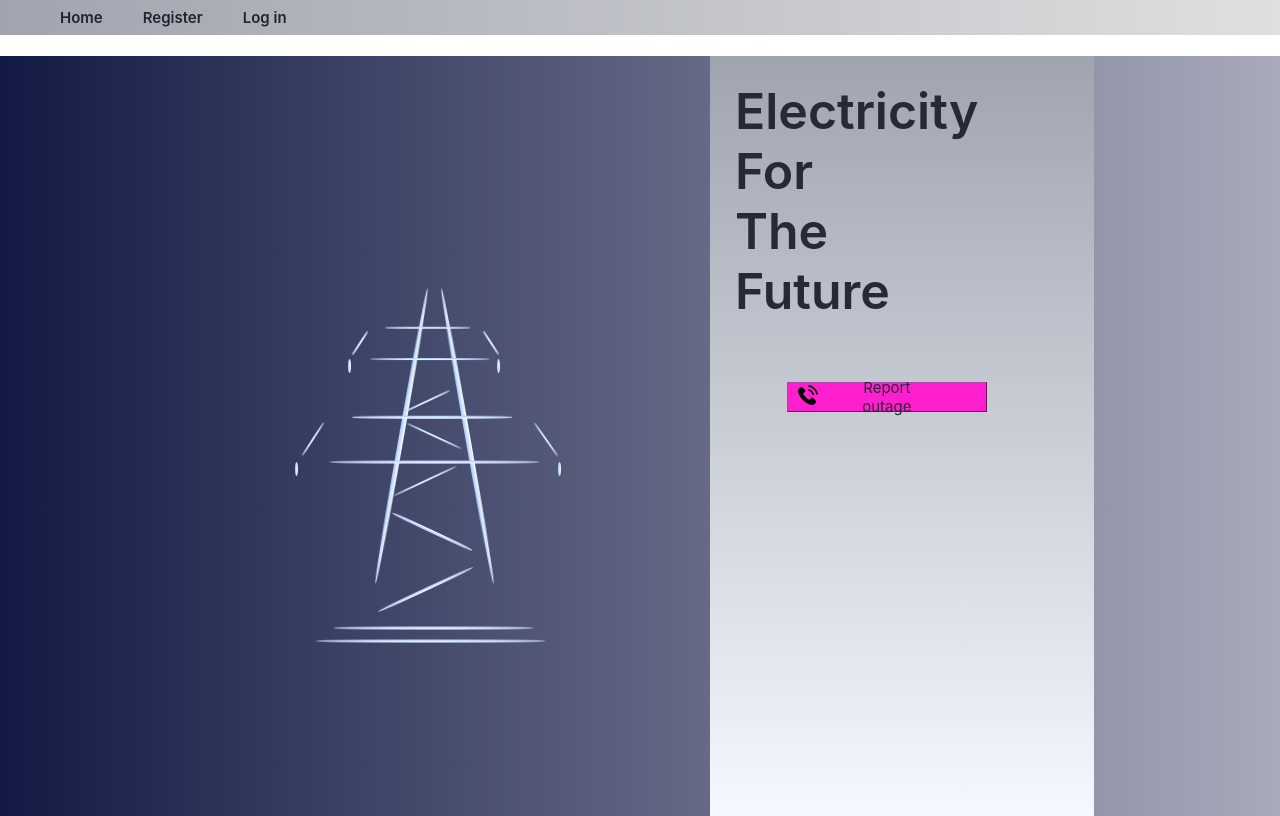
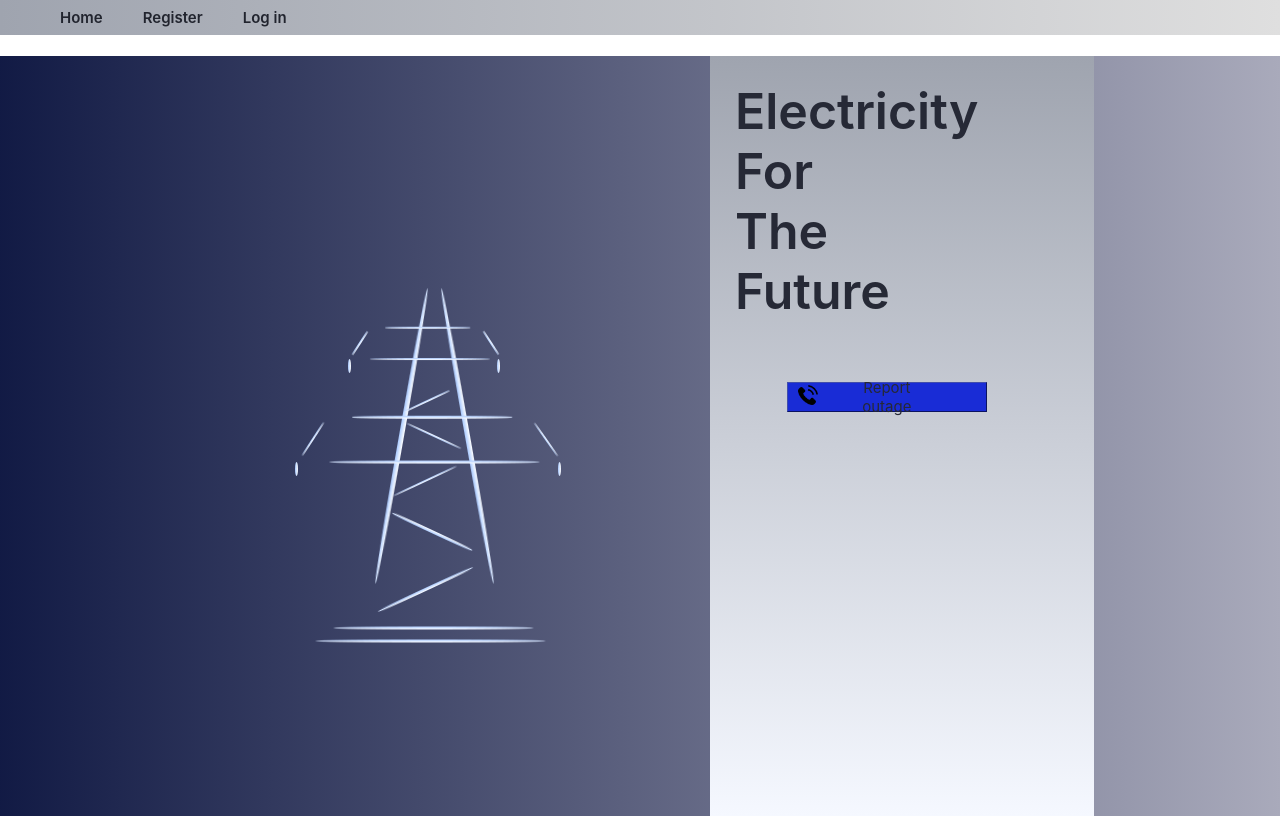
Before and after one commit to arokvic/PUSGS-Angular-.NETCore-2021, an Angular app: page / in a window 1280 px wide. Built offline with nearby package versions, Linux system fonts and the light colour scheme.

Commit message:
Update app.component.css

```diff
--- a/src/app/app.component.css
+++ b/src/app/app.component.css
@@ -104,7 +104,7 @@ h1{
     color: rgb(38, 41, 54);
     border-width: 1.5px;
     border-color: rgba(38, 41, 54, 0.548);
-    background-color: rgb(255, 31, 206);
+    background-color: rgb(25, 44, 214);
 }
 
 .container1{
```
